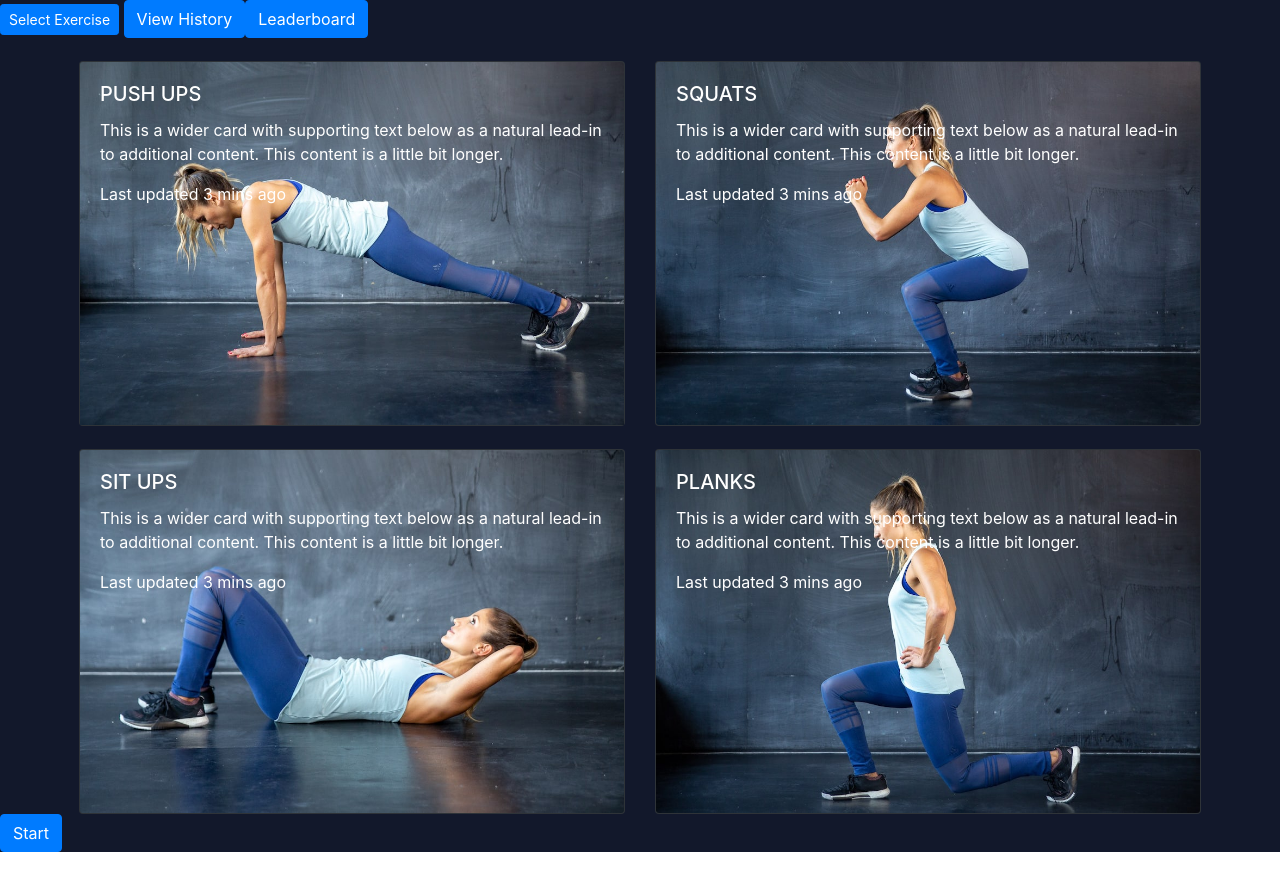
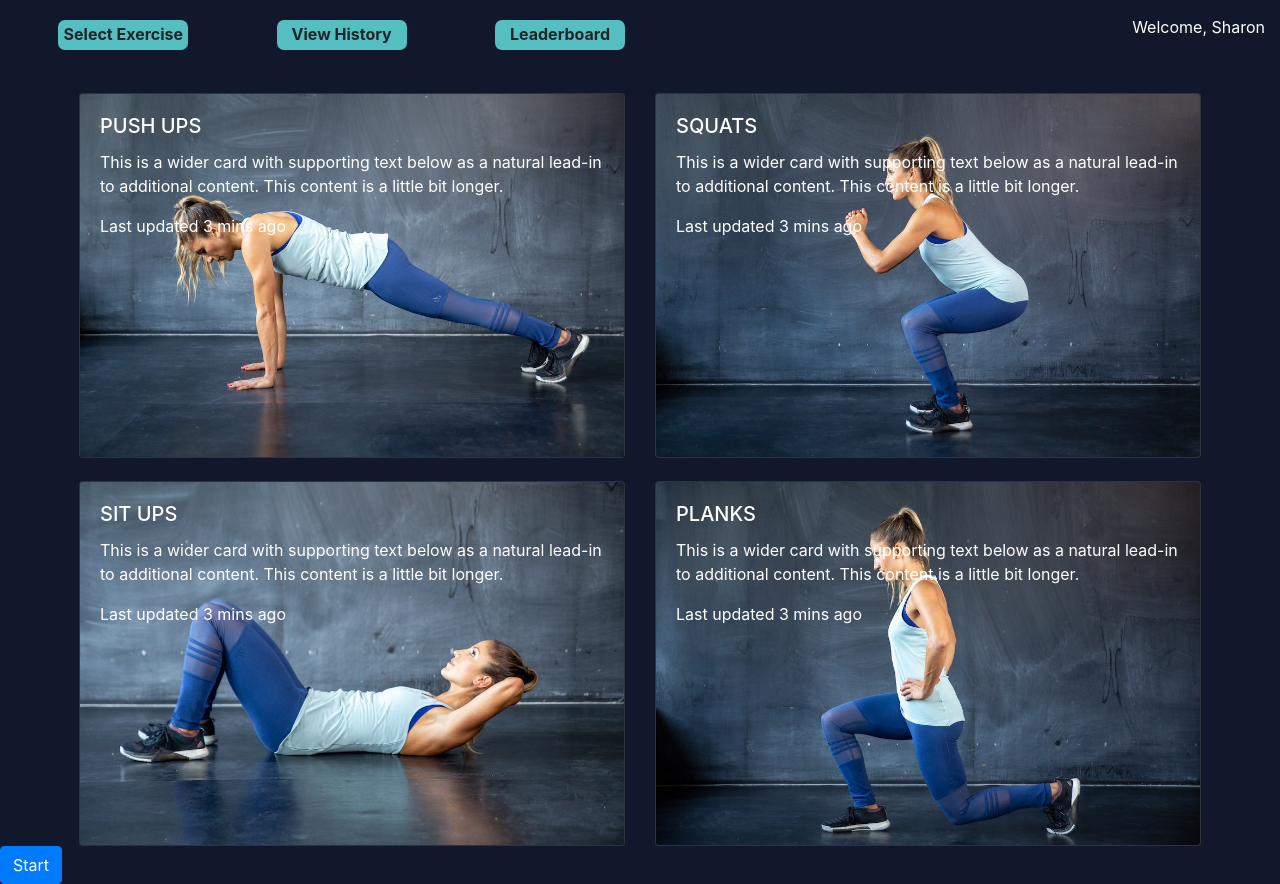
Before and after one commit to LeonSo7/HackTheNorth2020-Fitness-Application, a React (Create React App) app in the folder app/: page / in a window 1280 px wide. Before the commit the page ends 852 px from the top, so only its background shows below. Built offline with nearby package versions, Linux system fonts and the light colour scheme.

Commit message:
added header

```diff
--- a/app/src/components/ui/Header.js
+++ b/app/src/components/ui/Header.js
@@ -1,13 +1,16 @@
 import "../../styles/Header.css";
-import { Button } from 'react-bootstrap';
+import { Button, Row, Col } from 'react-bootstrap';
 
 function Header() {
   return (
     <div>
       <div>
-        <Button className="topButtons" variant="primary" size="sm">Select Exercise</Button>{' '}
-        <Button variant="primary">View History</Button>
-        <Button variant="primary">Leaderboard</Button>
+        <Row>
+          <Col xs lg="2"><div className="topButtons">Select Exercise</div></Col>
+          <Col xs lg="2"><div className="topButtons">View History</div></Col>
+          <Col xs lg="2"><div className="topButtons">Leaderboard</div></Col>
+          <Col><div className="welcome" style={{ textAlign: 'right', padding: '15px' }}> Welcome, Sharon </div></Col>
+        </Row>
       </div>
     </div>
   );
--- a/app/src/styles/Header.css
+++ b/app/src/styles/Header.css
@@ -1,11 +1,32 @@
 body {
-    background-color: #12182B;
-  }
+  background-color: #12182B;
+}
 
 .TitleDiv {
+text-align: center;
+}
+
+.TitleText {
+  color: #ffffff;
+}
+
+.topButtons {
+background-color: #55BEC0;
+  border-radius: 7px;
+  font-weight: bold;
+  margin: 20px auto;
+  padding: 2px;
+  margin-right: 0;
+  height: 30px;
+  width: 130px;
   text-align: center;
 }
 
-.TitleText {
-    color: #ffffff;
+.topButtons:hover {
+background-color: #6DFFE7;
 }
+
+.welcome {
+font-weight: 400;
+color: white;
+}
```
